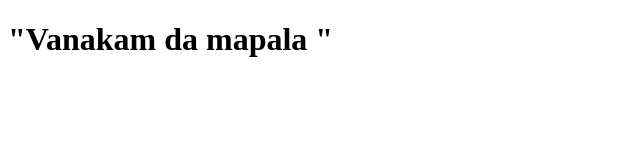
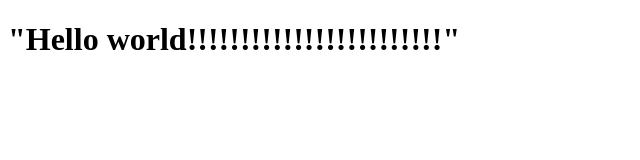
Before and after one commit to TJ-SIVA/gittest, a plain HTML site: page index.html in a window 1280 px wide. Shown: the whole page, without its empty margins (0-640 px from the left). Drawn offline with Linux system fonts and the light colour scheme.

Commit message:
testting git diff command

```diff
--- a/index.html
+++ b/index.html
@@ -1,4 +1,4 @@
 <!DOCTYPE html>
 <head>
-    <h1>"Vanakam da mapala "</h1>
+    <h1>"Hello world!!!!!!!!!!!!!!!!!!!!!!!!"</h1>
 </head>
```
